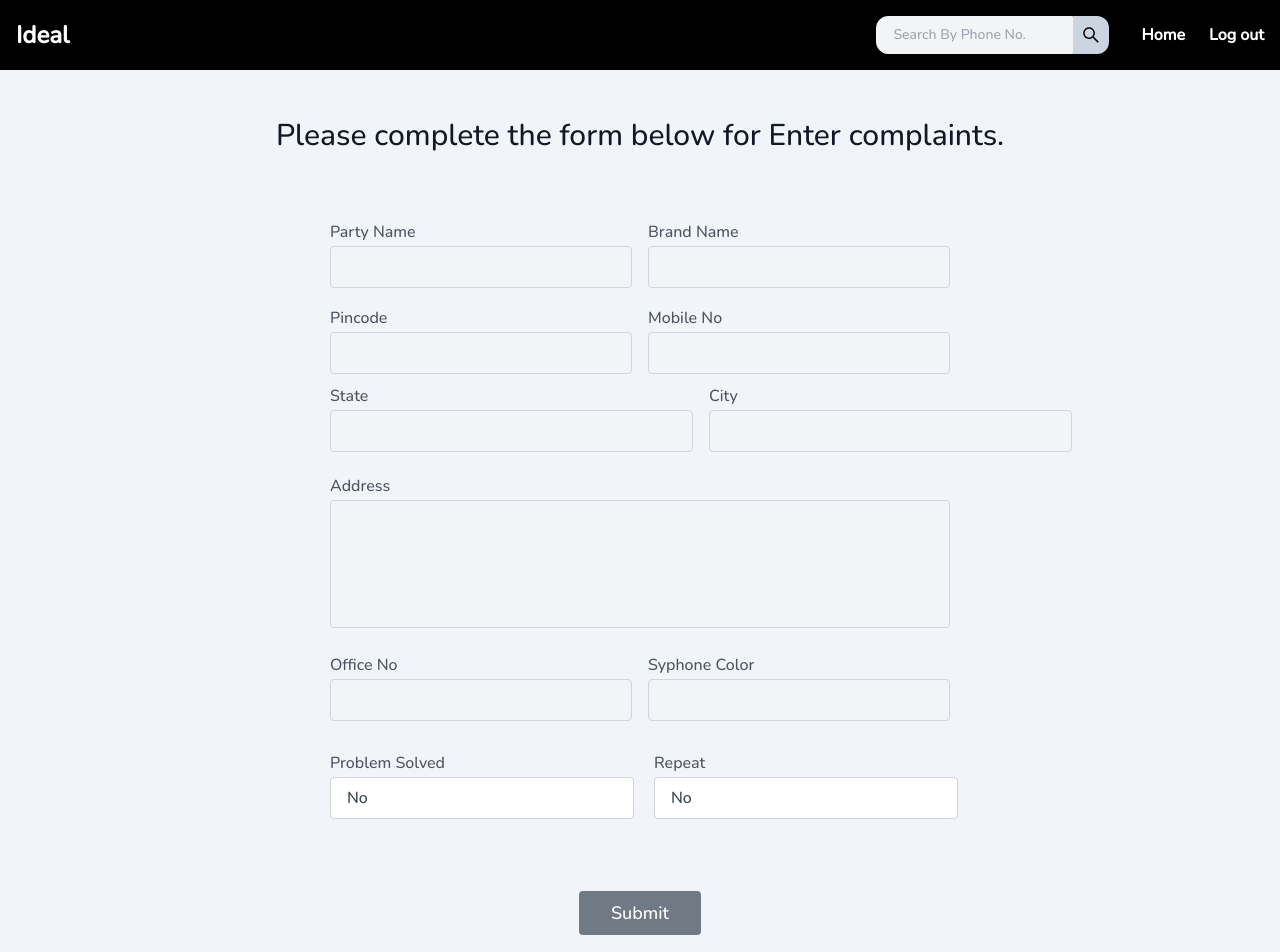
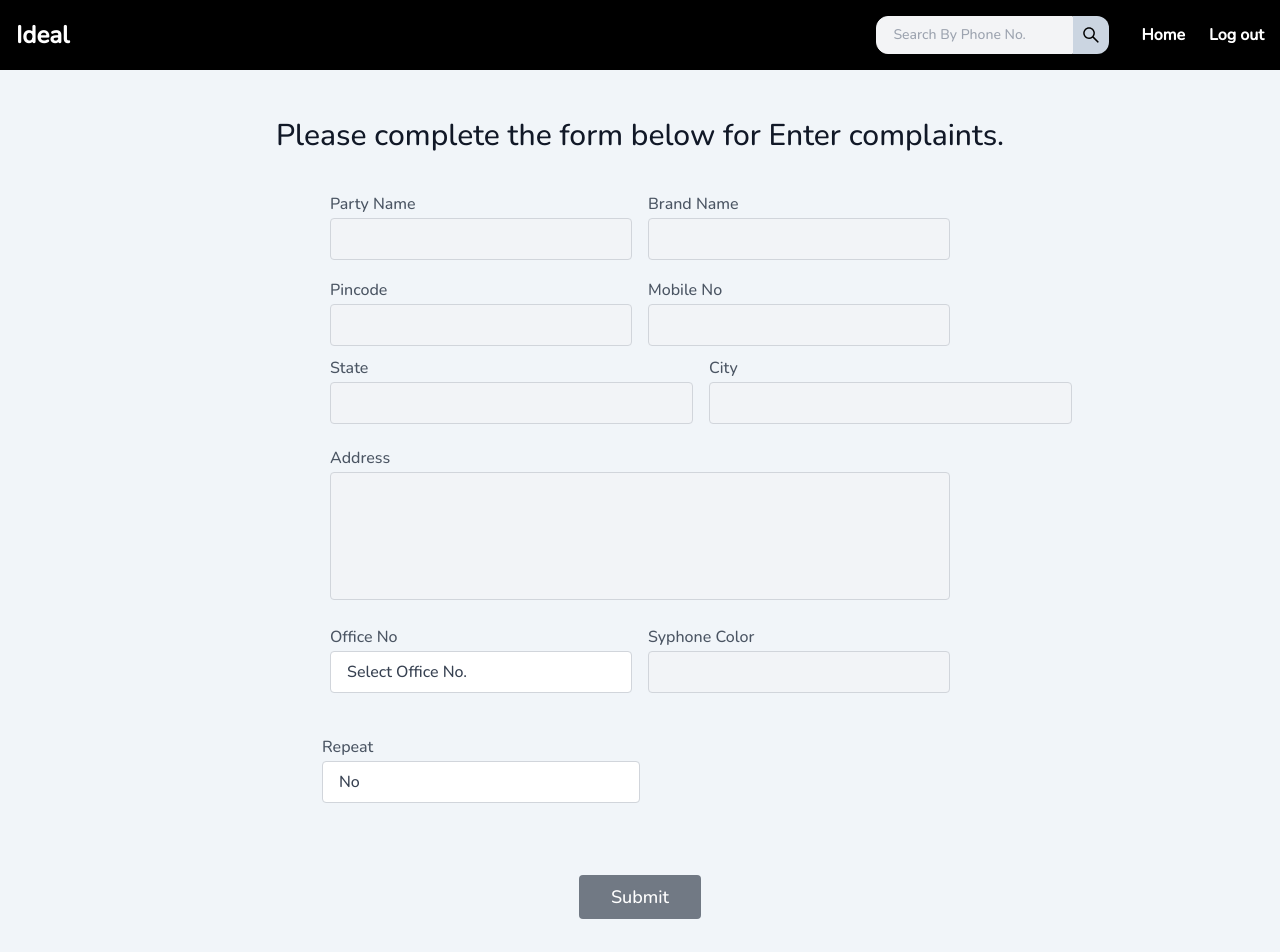
Before and after one commit to harshilsarariya/client, a React (Create React App) app: page / in a window 1280 px wide. Shown: the top 952 px of the page. Built offline with nearby package versions, Linux system fonts and the light colour scheme; sample sign-in values are in the browser's storage.

Commit message:
Office No. made dropdown

```diff
--- a/src/components/ComplaintForm.js
+++ b/src/components/ComplaintForm.js
@@ -7,6 +7,7 @@ const ComplaintForm = () => {
   const [pincode, setPincode] = useState();
   const [state, setState] = useState("");
   const [district, setDistrict] = useState("");
+  const [totalComplaints, setTotalComplaints] = useState(0);
   const [complaint, setComplaint] = useState({
     partyName: "",
     address: "",
@@ -57,7 +58,6 @@ const ComplaintForm = () => {
     if (json.success) {
       // props.showAlert("Complaint Submitted successfully", "green");
       alert("Complaint Submitted successfully");
-      navigate("/");
     } else {
       // props.showAlert(json.errors[0].msg, "red");
       alert(json.errors[0].msg);
@@ -83,22 +83,50 @@ const ComplaintForm = () => {
     }
   };
 
+  // const hanfleTotalComplaint = async () => {
+  //   const response = await fetch(
+  //     // "https://ideal-server.herokuapp.com/api/complaint/totalcomplaint",
+  //     `http://localhost:5000/api/complaint/fetchComplaintsCount`,
+  //     {
+  //       method: "GET",
+  //       headers: {
+  //         "Content-Type": "application/json",
+  //         "auth-token": localStorage.getItem("token"),
+  //       },
+  //     }
+  //   );
+  //   const json = await response.json();
+  //   setTotalComplaints(json.len);
+  //   // console.log(json.length);
+  //   console.log(json.len);
+  // };
   useEffect(() => {
     if (!localStorage.getItem("token")) {
       navigate("/signin");
     }
+    // hanfleTotalComplaint();
   }, []);
 
   return (
     <div>
       <section className="text-gray-600 body-font relative">
         <div className="container px-5 py-12 mx-auto">
-          <div className="flex flex-col text-center w-full mb-12">
-            <h1 className="sm:text-3xl text-2xl font-medium title-font mb-4 text-gray-900">
+          <div className="flex  text-center w-full mb-5">
+            {/* <div className=" mb-5">
+              <div className="flex text-2xl">
+                <h2 className="mr-16 ">Total Complaints</h2>
+                <span>{totalComplaints}</span>
+              </div>
+              <div className="flex text-2xl">
+                <h2 className="mr-9"> Today's Complaints</h2>
+                <span>2356</span>
+              </div>
+            </div> */}
+            <h1 className="sm:text-3xl mx-auto text-2xl font-medium title-font mb-4 text-gray-900">
               Please complete the form below for Enter complaints.
             </h1>
           </div>
-          <form onSubmit={handleSubmit} className="lg:w-1/2 md:w-2/3 mx-auto">
+          <form onSubmit={handleSubmit} className="lg:w-1/2 md:w-2/3 mx-auto ">
             <div className="flex flex-wrap -m-2">
               <div className="p-2 w-1/2">
                 <div className="relative">
@@ -110,7 +138,6 @@ const ComplaintForm = () => {
                   </label>
                   <input
                     type="text"
-                    required
                     onChange={onChange}
                     name="partyName"
                     className="w-full bg-gray-100 bg-opacity-50 rounded border border-gray-300 focus:border-[#717984] focus:bg-white focus:ring-2 focus:ring-[#717984] text-base outline-none text-gray-700 py-1 px-3 leading-8 transition-colors duration-200 ease-in-out"
@@ -231,42 +258,9 @@ const ComplaintForm = () => {
                   >
                     Office No
                   </label>
-                  <input
-                    type="number"
-                    required
-                    onChange={onChange}
+
+                  <select
                     name="plumbingNo"
-                    className="w-full bg-gray-100 bg-opacity-50 rounded border border-gray-300 focus:border-[#717984] focus:bg-white focus:ring-2 focus:ring-[#717984] text-base outline-none text-gray-700 py-1 px-3 leading-8 transition-colors duration-200 ease-in-out"
-                  />
-                </div>
-              </div>
-              <div className="p-2 w-1/2">
-                <div className="relative">
-                  <label
-                    htmlFor="syphoneColor"
-                    className="leading-7 text-base text-gray-600"
-                  >
-                    Syphone Color
-                  </label>
-                  <input
-                    type="text"
-                    required
-                    onChange={onChange}
-                    name="syphoneColor"
-                    className="w-full bg-gray-100 bg-opacity-50 rounded border border-gray-300 focus:border-[#717984] focus:bg-white focus:ring-2 focus:ring-[#717984] text-base outline-none text-gray-700 py-1 px-3 leading-8 transition-colors duration-200 ease-in-out"
-                  />
-                </div>
-              </div>
-              <div className="w-full flex flex-row justify-between space-x-5 my-5">
-                <div className="mb-3 w-1/2 ml-2 right-0">
-                  <label
-                    htmlFor="problemSolved"
-                    className="leading-7 text-base text-gray-600"
-                  >
-                    Problem Solved
-                  </label>
-                  <select
-                    name="problemSolved"
                     onChange={onChange}
                     required
                     className="form-select form-select-lg mb-3
@@ -287,10 +281,30 @@ const ComplaintForm = () => {
       focus:text-gray-700 focus:bg-white focus:border-blue-600 focus:outline-none"
                     aria-label=".form-select-lg example"
                   >
-                    <option>No</option>
-                    <option>Yes</option>
+                    <option className="p-2 text-xl"> Select Office No.</option>
+                    <option className="p-2 text-xl">7575024245</option>
+                    <option className="p-2 text-xl">9924733933</option>
+                    <option className="p-2 text-xl">9913833233</option>
                   </select>
                 </div>
+              </div>
+              <div className="p-2 w-1/2">
+                <div className="relative">
+                  <label
+                    htmlFor="syphoneColor"
+                    className="leading-7 text-base text-gray-600"
+                  >
+                    Syphone Color
+                  </label>
+                  <input
+                    type="text"
+                    onChange={onChange}
+                    name="syphoneColor"
+                    className="w-full bg-gray-100 bg-opacity-50 rounded border border-gray-300 focus:border-[#717984] focus:bg-white focus:ring-2 focus:ring-[#717984] text-base outline-none text-gray-700 py-1 px-3 leading-8 transition-colors duration-200 ease-in-out"
+                  />
+                </div>
+              </div>
+              <div className="w-full flex flex-row justify-between space-x-5 my-5">
                 <div className="mb-3 w-1/2 right-0">
                   <label
                     htmlFor="repeat"
@@ -320,8 +334,8 @@ const ComplaintForm = () => {
       focus:text-gray-700 focus:bg-white focus:border-blue-600 focus:outline-none"
                     aria-label=".form-select-lg example"
                   >
-                    <option>No</option>
-                    <option>Yes</option>
+                    <option className="p-2 text-xl">No</option>
+                    <option className="p-2 text-xl">Yes</option>
                   </select>
                 </div>
               </div>
--- a/src/userComponents/updateComplaint.js
+++ b/src/userComponents/updateComplaint.js
@@ -221,15 +221,19 @@ const UpdateComplaint = () => {
                     >
                       Office No
                     </label>
-                    <input
-                      type="number"
+                    <select
                       required
                       onChange={onChange}
                       value={complaintInfo.plumbingNo}
                       name="plumbingNo"
-                      className="w-full rounded-xl border border-gray-300 focus:border-[#717984] focus:bg-white focus:ring-1 focus:ring-[#717984] text-lg outline-none text-gray-700  py-2 px-4 leading-8 transition-colors duration-200 ease-in-out"
+                      className="w-full rounded-xl border border-gray-300 focus:border-[#717984] focus:bg-white focus:ring-1 focus:ring-[#717984] text-lg outline-none text-gray-700  py-2 px-4  appearance-none leading-8 transition-colors duration-200 ease-in-out"
                       placeholder="Plumbing No."
-                    />
+                    >
+                      <option className="p-2 text-xl">Select Office No.</option>
+                      <option className="p-2 text-xl">7575024245</option>
+                      <option className="p-2 text-xl">9924733933</option>
+                      <option className="p-2 text-xl">9913833233</option>
+                    </select>
                   </div>
                 </div>
                 <div className="p-2 w-1/2">
@@ -396,7 +400,6 @@ const UpdateComplaint = () => {
                     />
                   </div>
                 </div>
-                {console.log(complaintInfo.closingDate)}
                 <div className="p-2 mt-5 w-full">
                   <button
                     onClick={handleSubmit}
```
